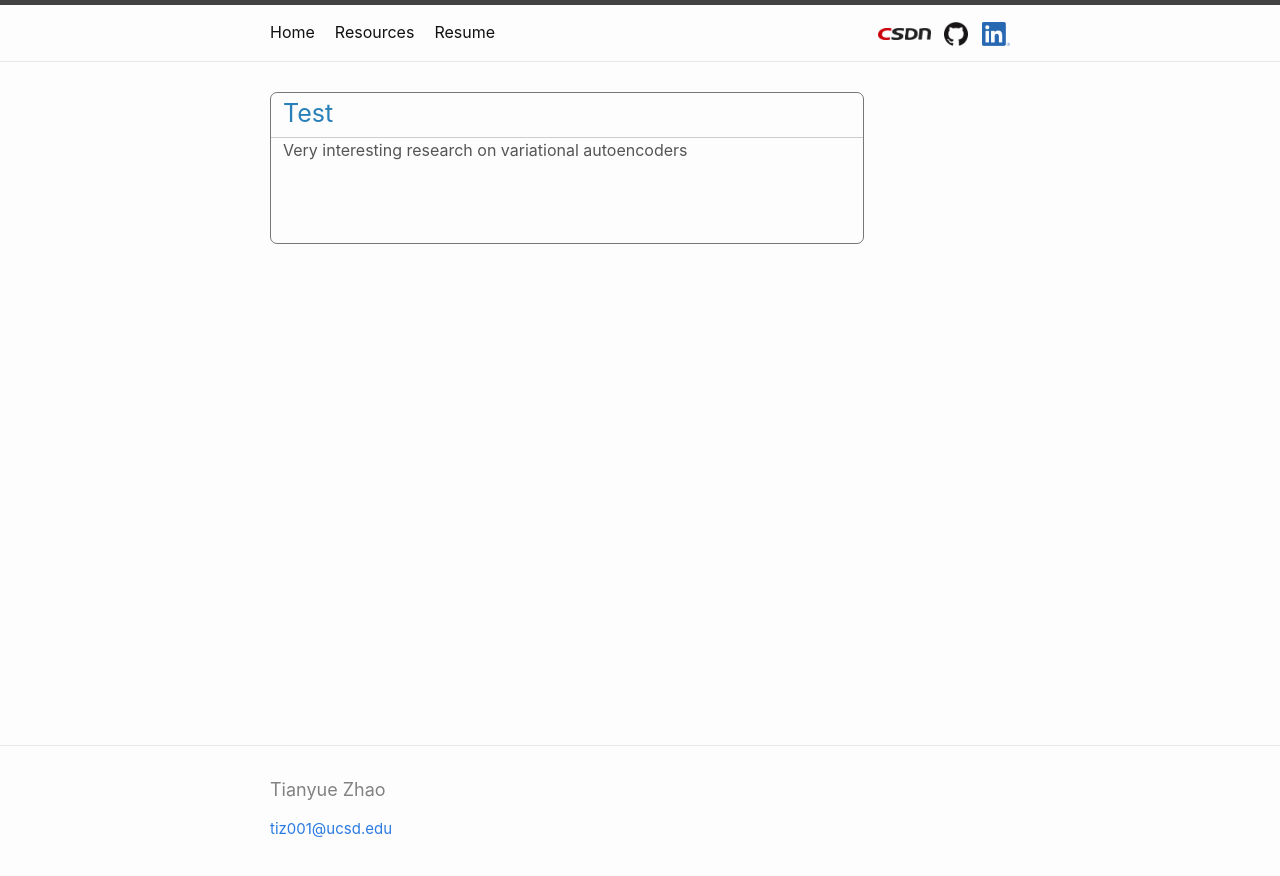
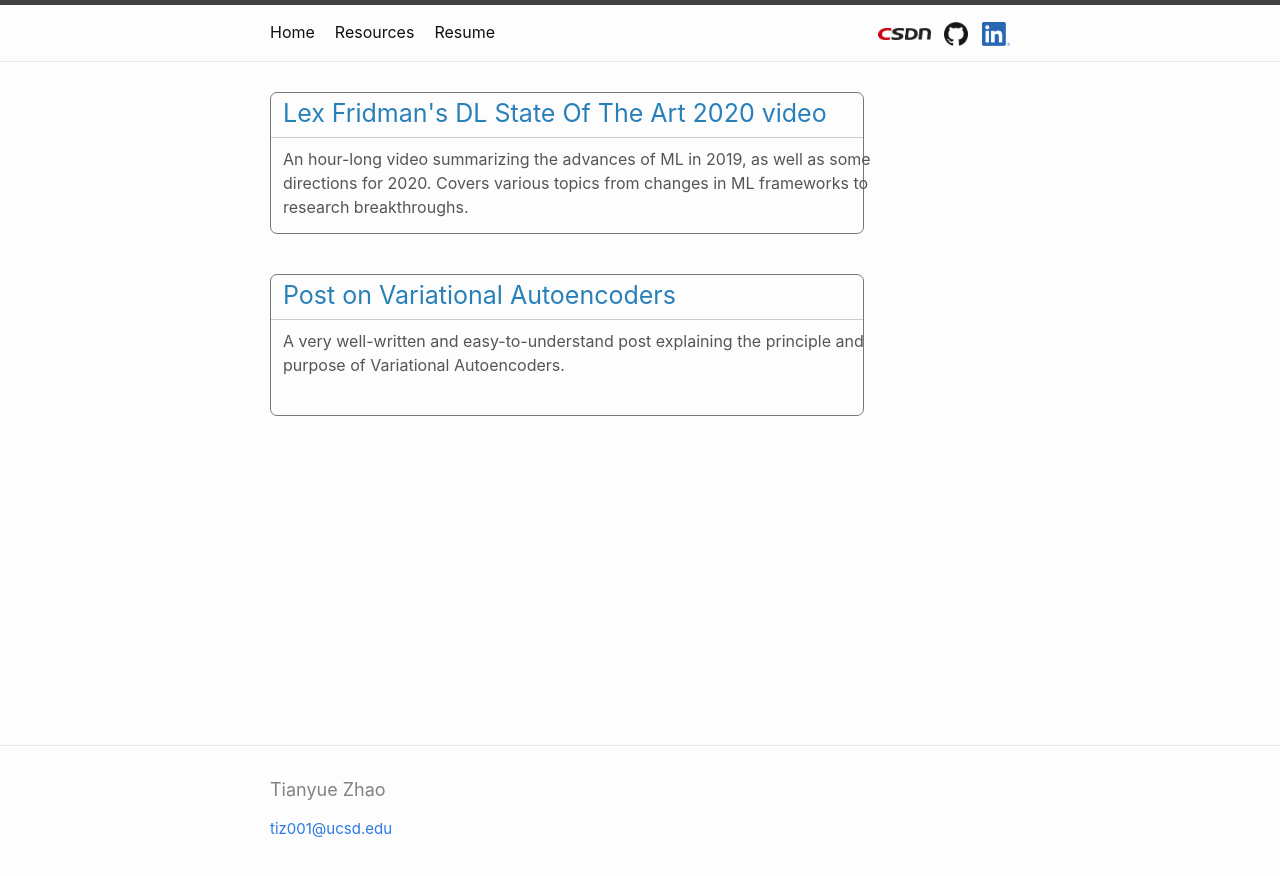
Before and after one commit to Tianyue-Zhao/tianyue-zhao.github.io, a Jekyll site: the page built from links.md, in a window 1280 px wide. Shown: the top 876 px of the page. Built offline with Jekyll 4.4.1, drawn with Linux system fonts in a browser that asks for light colours; nearby versions of some CDN libraries.

Commit message:
Completed links page

```diff
--- a/_data/links.yml
+++ b/_data/links.yml
@@ -1,7 +1,7 @@
 - title: Lex Fridman's DL State Of The Art 2020 video
   address: https://youtu.be/0VH1Lim8gL8
-  description: An hour-long video summarizing the advances of ML in 2019, as well as some directions for 2020.
+  description: An hour-long video summarizing the advances of ML in 2019, as well as some directions for 2020. Covers various topics from changes in ML frameworks to research breakthroughs.
 
 - title: Post on Variational Autoencoders
   address: http://kvfrans.com/variational-autoencoders-explained/
-  description: A very well-written and easy-to-understand post explaining the principle and purpose of Variational Autoencoders
+  description: A very well-written and easy-to-understand post explaining the principle and purpose of Variational Autoencoders.
--- a/_layouts/links.html
+++ b/_layouts/links.html
@@ -11,16 +11,18 @@
       <div class="wrapper">
         {{ content }}
 
+        {%- for link in site.data.links -%}
         <div class="list-item">
-            <a href="https://tianyue-zhao.github.io" target="_blank">
+            <a href="{{ link.address }}" target="_blank">
                 <div class="list-title">
-                    Test
+                    {{ link.title }}
                 </div>
             </a>
             <div class="list-details">
-                Very interesting research on variational autoencoders
+                {{ link.description }}
             </div>
         </div>
+        {%- endfor -%}
 
         {% if page.comments %}
         <div id="disqus_thread"></div>
--- a/assets/css/custom.css
+++ b/assets/css/custom.css
@@ -69,11 +69,12 @@
 {
     position:relative;
     width:80%;
-    height:150px;
+    height:140px;
     border-radius:7px;
     border-color:#777777;
     border-style:solid;
     border-width:1px;
+    margin-bottom:40px;
 }
 
 .list-title
@@ -81,7 +82,7 @@
     font-size:25px;
     position:absolute;
     width:100%;
-    height:30%;
+    height:45px;
     top:0;
     border-radius:7px 7px 0 0;
     border-bottom-style:solid;
@@ -105,10 +106,10 @@
 .list-details
 {
     position:absolute;
-    bottom:0;
+    top:45px;
     width:100%;
-    height:70%;
-    padding-top:7px;
+    height:95px;
+    padding-top:9px;
     padding-left:12px;
     color:#555555;
 }
```
